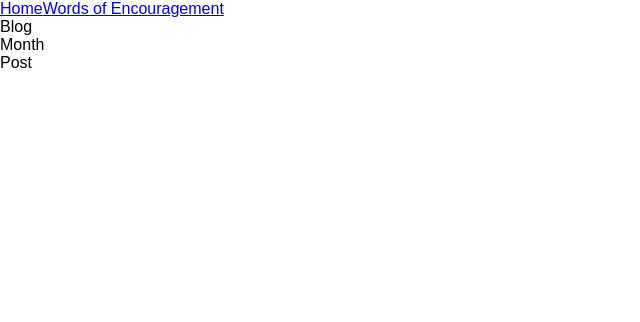
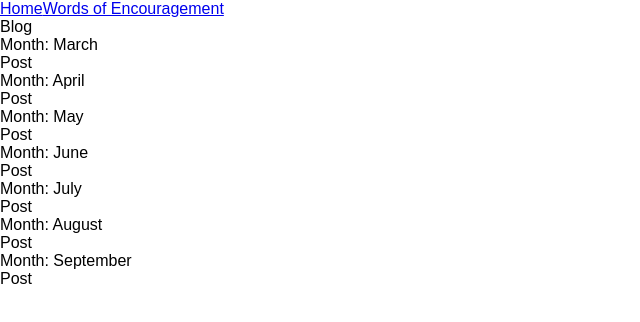
Before and after one commit to DavidTurkGT/at-trail-blog, a React (Create React App) app in the folder at-trail-react/: page / in a window 1280 px wide. Shown: the top 322 px of the page, without its empty margins (0-640 px from the left). Built offline with nearby package versions, Linux system fonts and the light colour scheme; no server answers.

Commit message:
Blog creates each month component and passes down posts

```diff
--- a/at-trail-react/src/components/Blog.js
+++ b/at-trail-react/src/components/Blog.js
@@ -141,7 +141,13 @@ class Blog extends Component {
     return (
       <div className='blog'>
         Blog
-        <Month />
+        <Month name="March" posts={this.state.posts.March} />
+        <Month name="April" posts={this.state.posts.April} />
+        <Month name="May" posts={this.state.posts.May} />
+        <Month name="June" posts={this.state.posts.June} />
+        <Month name="July" posts={this.state.posts.July} />
+        <Month name="August" posts={this.state.posts.August} />
+        <Month name="September" posts={this.state.posts.September} />
       </div>
     )
   }
--- a/at-trail-react/src/components/Month.js
+++ b/at-trail-react/src/components/Month.js
@@ -1,10 +1,10 @@
 import React from 'react';
 import Post from './Post';
 
-const Month = () => {
+const Month = (props) => {
   return (
-    <div className="month">
-      Month
+    <div className={props.name}>
+      Month: {props.name}
       <Post />
     </div>
   )
```
